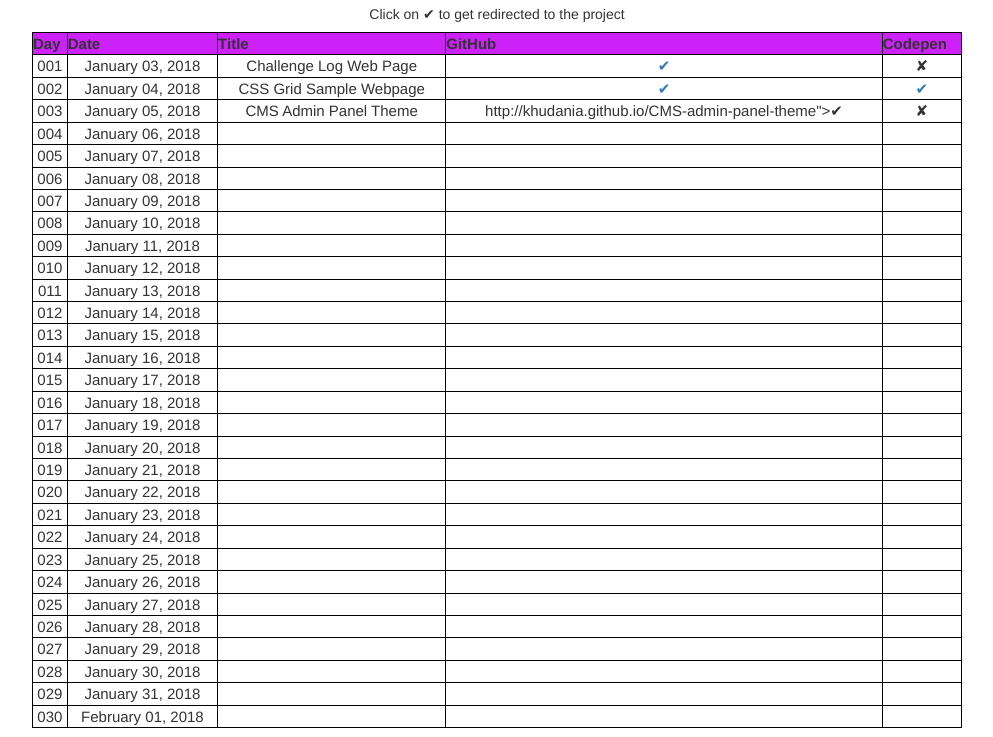
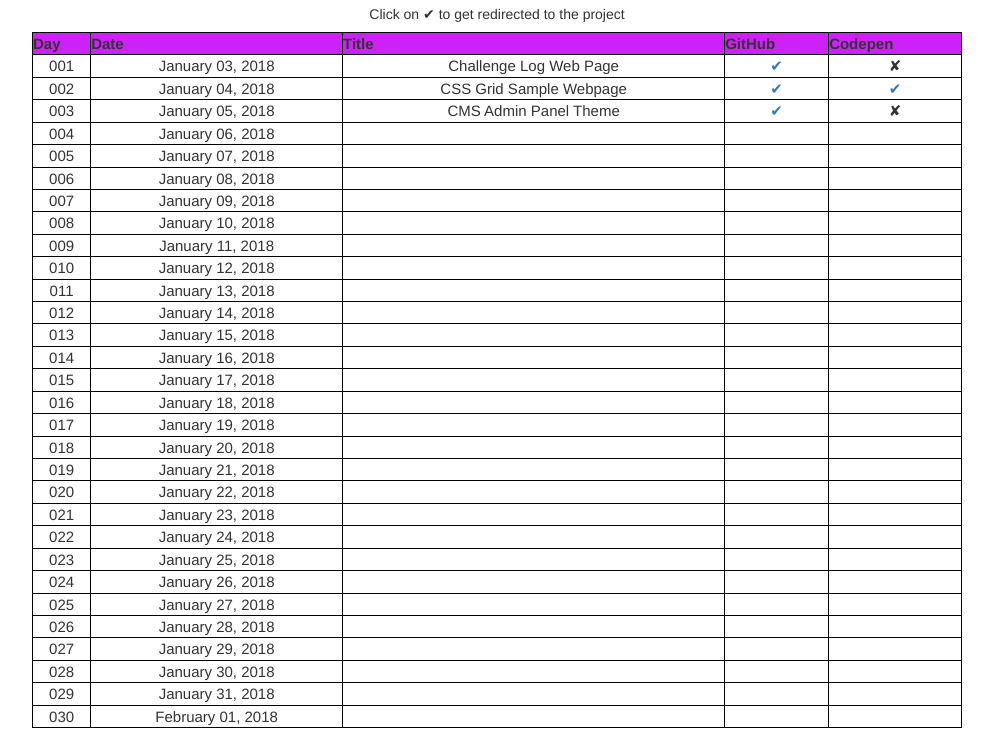
Before and after one commit to khudania/Challenge-log-webpage, a plain HTML site: page 100daysofcode.html in a window 1280 px wide. Shown: the part 63-800 px from the top of the page, without its empty margins (143-1136 px from the left). Drawn offline with nearby package versions, Linux system fonts and the light colour scheme.

Commit message:
Update 100daysofcode.html

```diff
--- a/100daysofcode.html
+++ b/100daysofcode.html
@@ -46,7 +46,7 @@
             <td>003</td>
             <td>January 05, 2018</td>
             <td>CMS Admin Panel Theme</td>
-            <td>http://khudania.github.io/CMS-admin-panel-theme">&#10004</a></td>
+            <td><a href="http://khudania.github.io/CMS-admin-panel-theme">&#10004</a></td>
             <td>&#10008</td>
         </tr>
 
```
